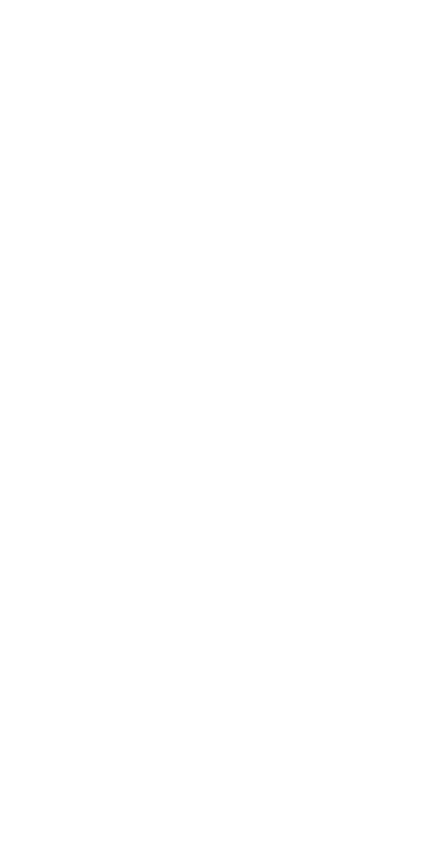
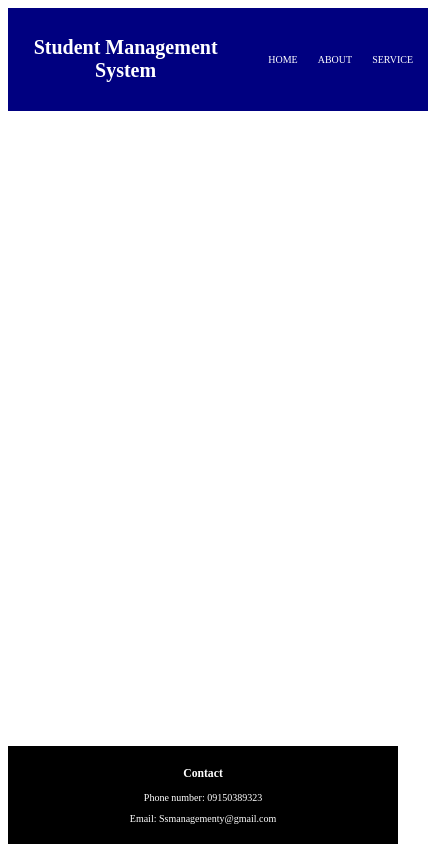
Before and after one commit to maryJanebenneth/Student-management-system, a website: page public/index.html in a window 390 px wide. Shown: the whole page, 428 px wide, since content can reach past the window. Drawn offline with Linux system fonts and the light colour scheme.

Commit message:
Updated project files

```diff
--- a/index.js
+++ b/index.js
@@ -11,6 +11,7 @@ app.use(express.static(path.join(__dirname, 'public')));
 app.use('/', studentRoutes);
 
 //start server
-app.listen(3000, () = {
-    console.log ('server running on http://localhost:3000')
+
+    app.listen(3000, () => {
+    console.log('server running on http://localhost:3000');
 });
--- a/public/css/main.css
+++ b/public/css/main.css
@@ -0,0 +1,44 @@
+#header {
+    color: white;
+    background-color:navy;
+    padding: 15px;
+    display: flex;
+    align-items: center;
+    justify-content: space-around;
+    width: 100%;
+}
+
+#header h2 {
+    font-size: 35px;
+}
+nav ul {
+    list-style: none;
+    display: flex;
+    gap: 20px;
+}
+
+nav a {
+    text-decoration: none;
+    color: rgb(255, 255, 255);
+    display: flex;
+    justify-content: space-between;
+}
+#footer {
+    background-color:rgb(0, 0, 0);
+    color: rgb(255, 255, 255);
+    position: absolute;
+    bottom: 0;
+    width: 100%;
+    text-align: center;
+    padding: 10px 0;
+}
+@media (max-width: 550px) {
+    body {
+        font-size: 10px;
+        width: 100%;
+        height: auto;
+        text-align: center;
+
+    }
+
+    }
--- a/public/index.html
+++ b/public/index.html
@@ -1,11 +1,30 @@
 <!DOCTYPE html>
 <html lang="en">
 <head>
-    <meta charset="UTF-8">
-    <meta name="viewport" content="width=device-width, initial-scale=1.0">
-    <title>Document</Student-management-system>
+  <meta charset="UTF-8">
+  <meta name="viewport" content="width=device-width, initial-scale=1.0">
+  <link rel="stylesheet" href="css/main.css">
+  <script src="./js/header.js" type="module"></script>
+  <script src="./js/footer.js" type="module"></script>
+
+  <title>Student Management System</title>
 </head>
 <body>
+  <header id="header">
+    <h1>Student Management System</h1>
+    <nav>
+      <ul>
+        <li><a href="#">HOME</a></li>
+        <li><a href="#">ABOUT</a></li>
+        <li><a href="#">SERVICE</a></li>
+      </ul>
+    </nav>
+  </header>
 
+  <footer id="footer">
+    <h3>Contact</h3>
+    <p>Phone number: 09150389323</p>
+    <p>Email: Ssmanagementy@gmail.com</p>
+  </footer>
 </body>
 </html>
```
Also changed, not shown: package.json (+9 -1 lines), public/css/js/footer.js (added, +12 -0 lines), public/css/js/header.js (added, +16 -0 lines), 1 other file.
